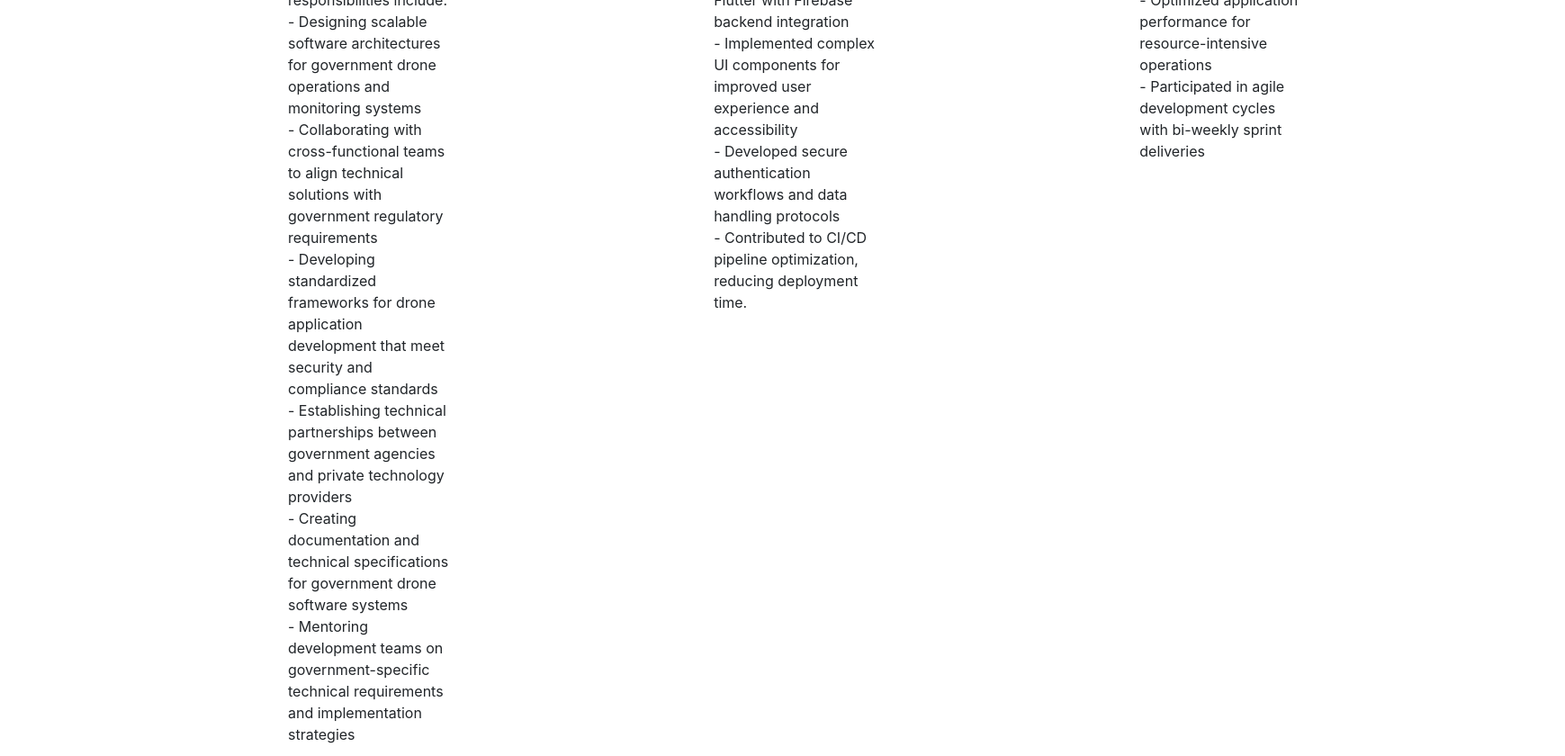
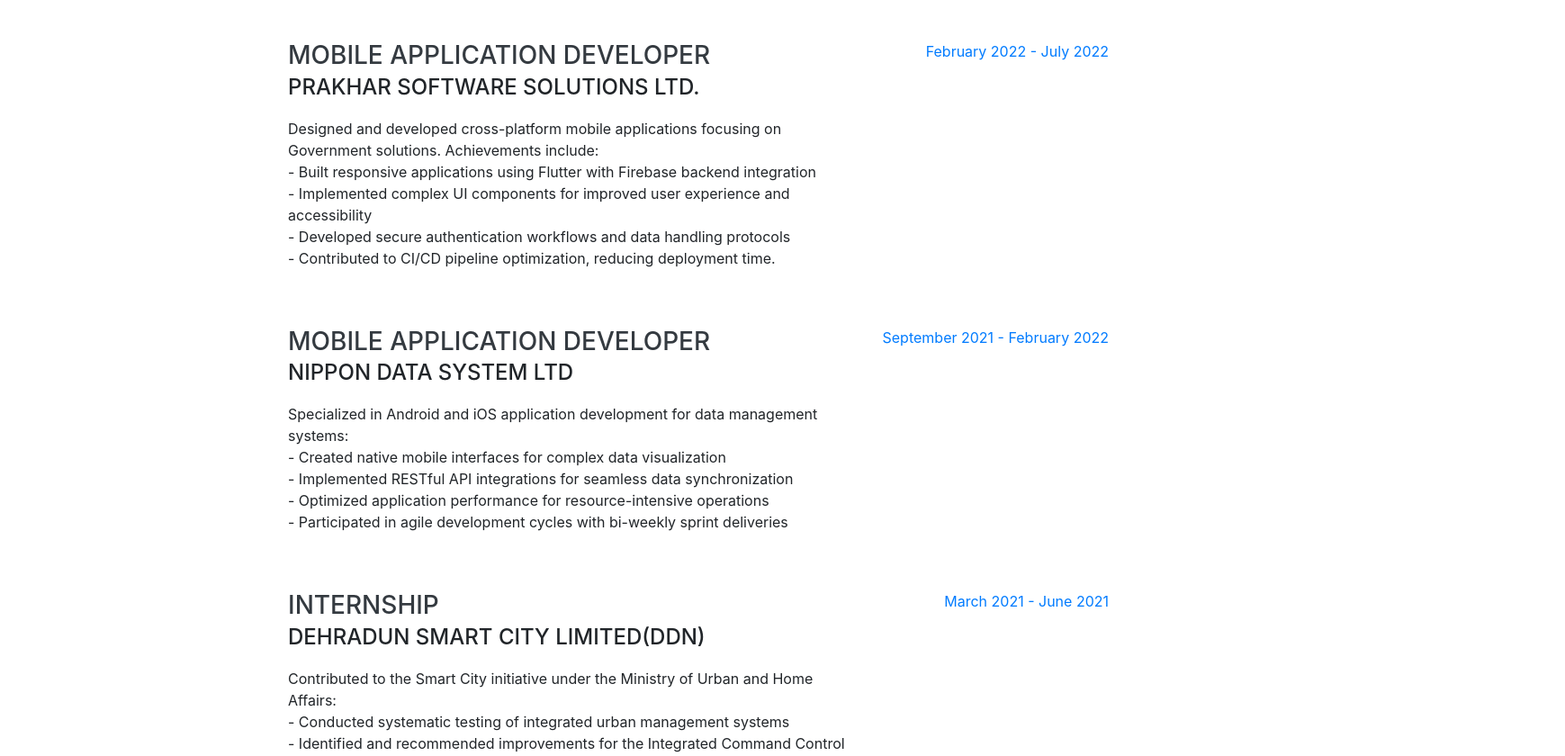
Before and after one commit to deepakbhandari-kozmo/deepakbhandari-kozmo.github.io, a website with bundled scripts: page index.html in a window 1280 px wide. Shown: the part 1400-2240 px from the top of the page at 90% size, 1739 px wide, since content can reach past the window. Built offline with nearby package versions, Linux system fonts and the light colour scheme; a web font is replaced by a local one.

Commit message:
Update index.html

```diff
--- a/index.html
+++ b/index.html
@@ -110,6 +110,8 @@
           <div class="resume-date text-md-right">
             <span class="text-primary">August 2022 - Current</span>
           </div>
+        </div>
+        <div class="resume-item d-flex flex-column flex-md-row justify-content-between mb-5">
           <div class="resume-content">
             <h3 class="mb-0">Mobile Application Developer</h3>
             <div class="subheading mb-3">Prakhar Software Solutions Ltd.</div>
@@ -124,6 +126,8 @@
           <div class="resume-date text-md-right">
             <span class="text-primary">February 2022 - July 2022</span>
           </div>
+        </div>
+        <div class="resume-item d-flex flex-column flex-md-row justify-content-between mb-5">
           <div class="resume-content">
             <h3 class="mb-0">Mobile Application Developer</h3>
             <div class="subheading mb-3">Nippon Data System Ltd</div>
```
